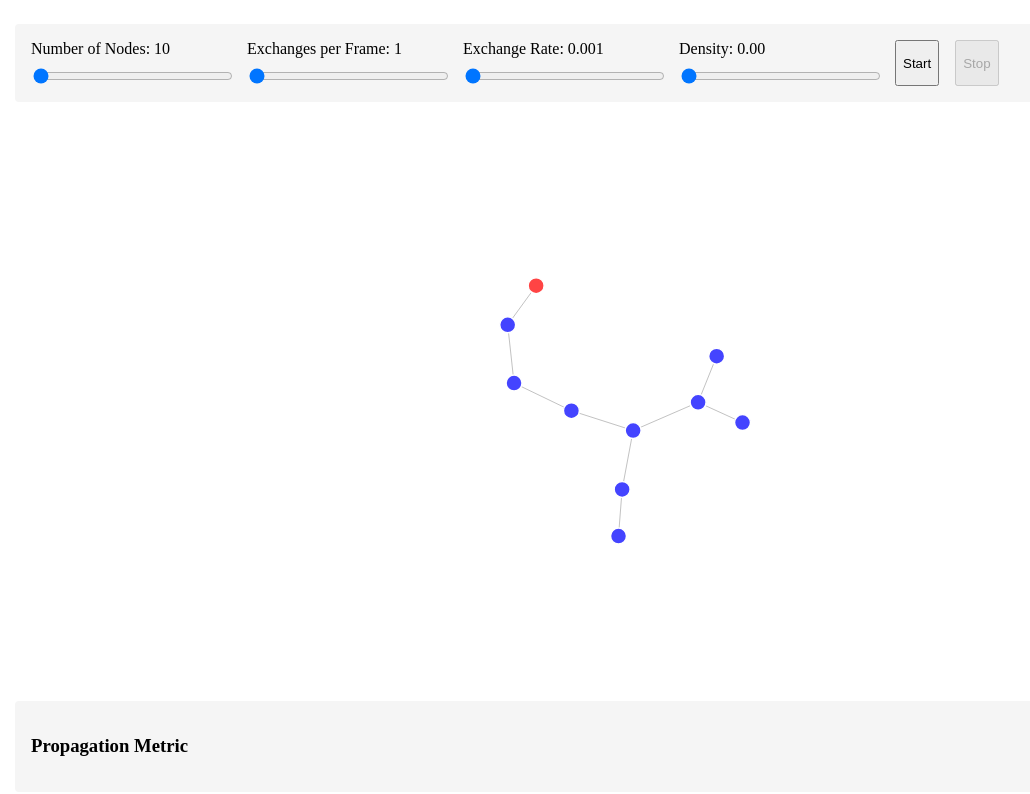
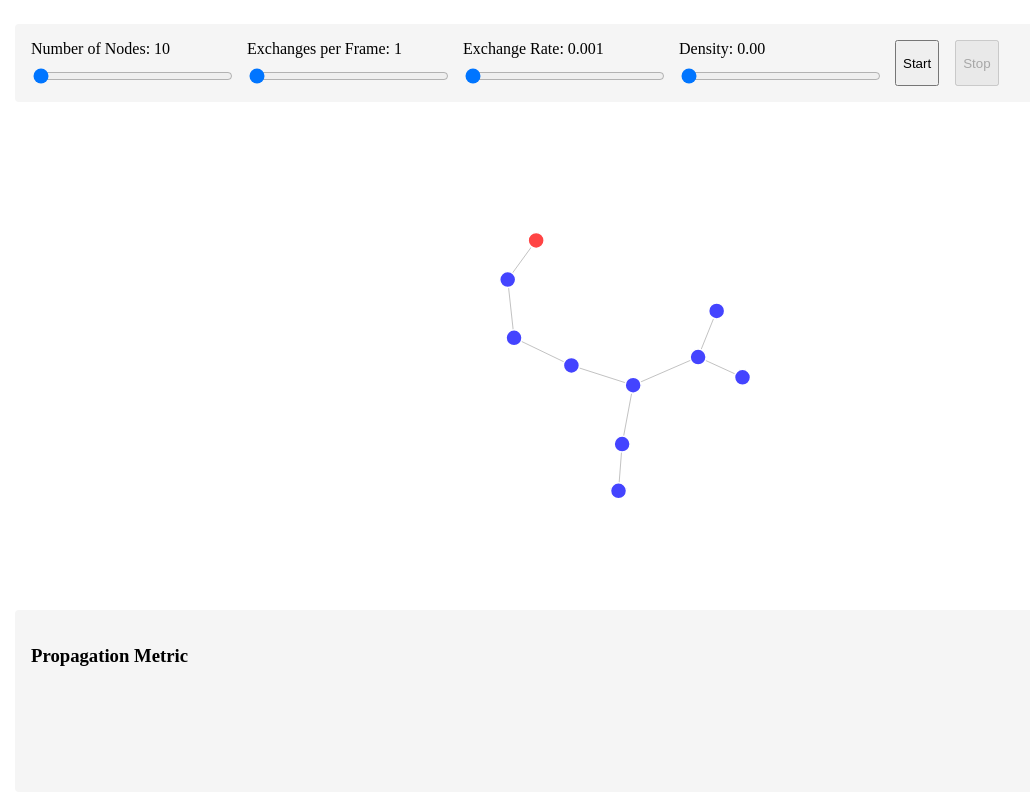
Before and after one commit to tsereda/VectorConsensusVisualization, a SvelteKit app: page / in a window 1280 px wide. Shown: the top 794 px of the page, without its empty margins (9-1039 px from the left). Built offline with nearby package versions, Linux system fonts and the light colour scheme.

Commit message:
metric formatting

```diff
--- a/src/routes/+page.svelte
+++ b/src/routes/+page.svelte
@@ -251,6 +251,9 @@
         background: #f5f5f5;
         border-radius: 4px;
         padding: 1rem;
+        height: 150px;
+        max-height: 150px; /* Set a fixed maximum height */
+        overflow-y: auto;  /* Enable vertical scrolling */
     }
 
     input[type="range"] {
```
